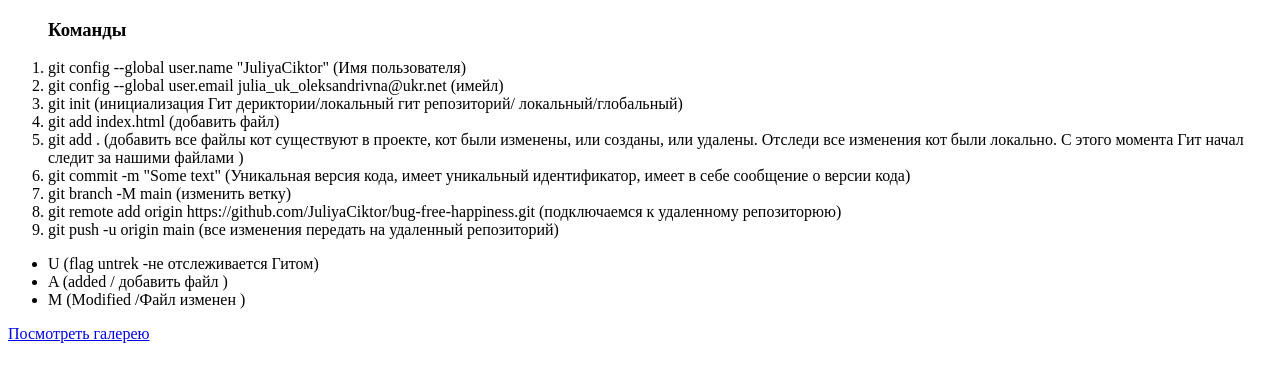
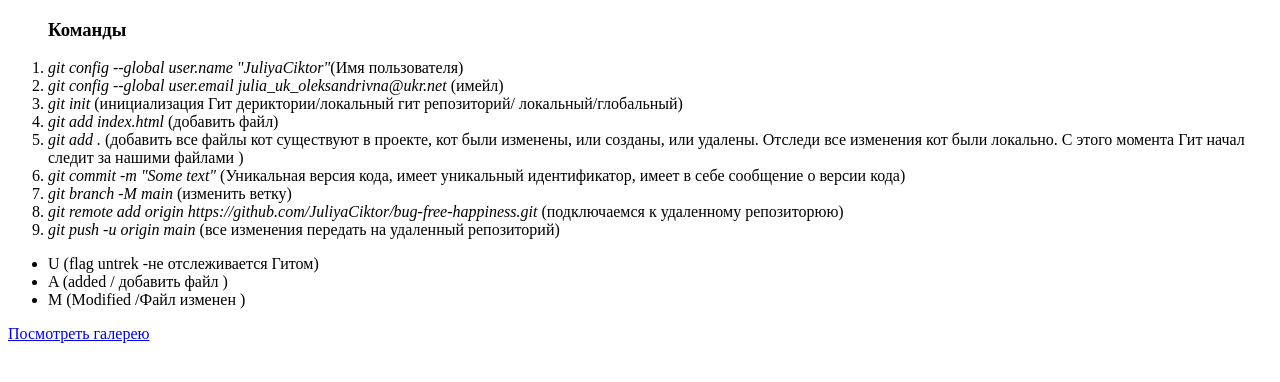
Before and after one commit to JuliyaCiktor/turbo-happiness, a plain HTML site: page index.html in a window 1280 px wide. Drawn offline with Linux system fonts and the light colour scheme.

Commit message:
Изменила вид шрифта

```diff
--- a/index.html
+++ b/index.html
@@ -8,15 +8,15 @@
 <body>
     <ol>
         <h3><b>Команды</b></h3>
-        <li>git config --global user.name "JuliyaCiktor"        (Имя пользователя)</li>
-        <li>git config --global user.email julia_uk_oleksandrivna@ukr.net (имейл)</li>
-        <li>git init                                            (инициализация Гит дериктории/локальный гит репозиторий/ локальный/глобальный)</li>
-        <li>git add index.html                                  (добавить файл)</li>
-        <li>git add .                                           (добавить все файлы кот существуют в проекте, кот были изменены, или созданы, или удалены. Отследи все изменения кот были локально. С этого момента Гит начал следит за нашими файлами )</li>
-        <li>git commit -m "Some text"                           (Уникальная версия кода, имеет уникальный идентификатор, имеет в себе сообщение о версии кода)</li>
-        <li>git branch -M main                                  (изменить ветку)</li>
-        <li>git remote add origin https://github.com/JuliyaCiktor/bug-free-happiness.git  (подключаемся к удаленному репозиторюю)</li>
-        <li>git push -u origin main                             (все изменения передать на удаленный репозиторий)</li>
+        <li><em>git config --global user.name "JuliyaCiktor"</em>(Имя пользователя)</li>
+        <li><em>git config --global user.email julia_uk_oleksandrivna@ukr.net</em> (имейл)</li>
+        <li><em>git init</em>                                   (инициализация Гит дериктории/локальный гит репозиторий/ локальный/глобальный)</li>
+        <li><em>git add index.html</em>                         (добавить файл)</li>
+        <li><em>git add .    </em>                              (добавить все файлы кот существуют в проекте, кот были изменены, или созданы, или удалены. Отследи все изменения кот были локально. С этого момента Гит начал следит за нашими файлами )</li>
+        <li><em>git commit -m "Some text"  </em>                (Уникальная версия кода, имеет уникальный идентификатор, имеет в себе сообщение о версии кода)</li>
+        <li><em>git branch -M main  </em>                       (изменить ветку)</li>
+        <li><em>git remote add origin https://github.com/JuliyaCiktor/bug-free-happiness.git</em>  (подключаемся к удаленному репозиторюю)</li>
+        <li><em>git push -u origin main    </em>                (все изменения передать на удаленный репозиторий)</li>
     </ol>
     <ul>
         <li>U                          (flag untrek -не отслеживается Гитом) </li>
```
